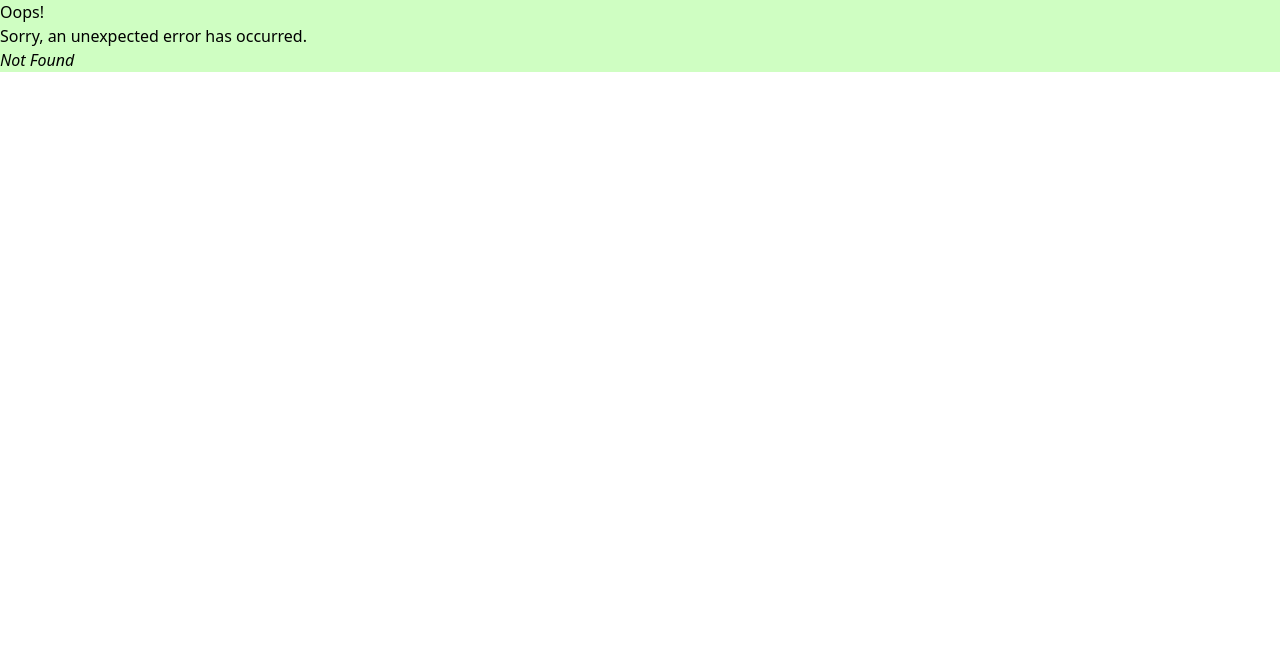
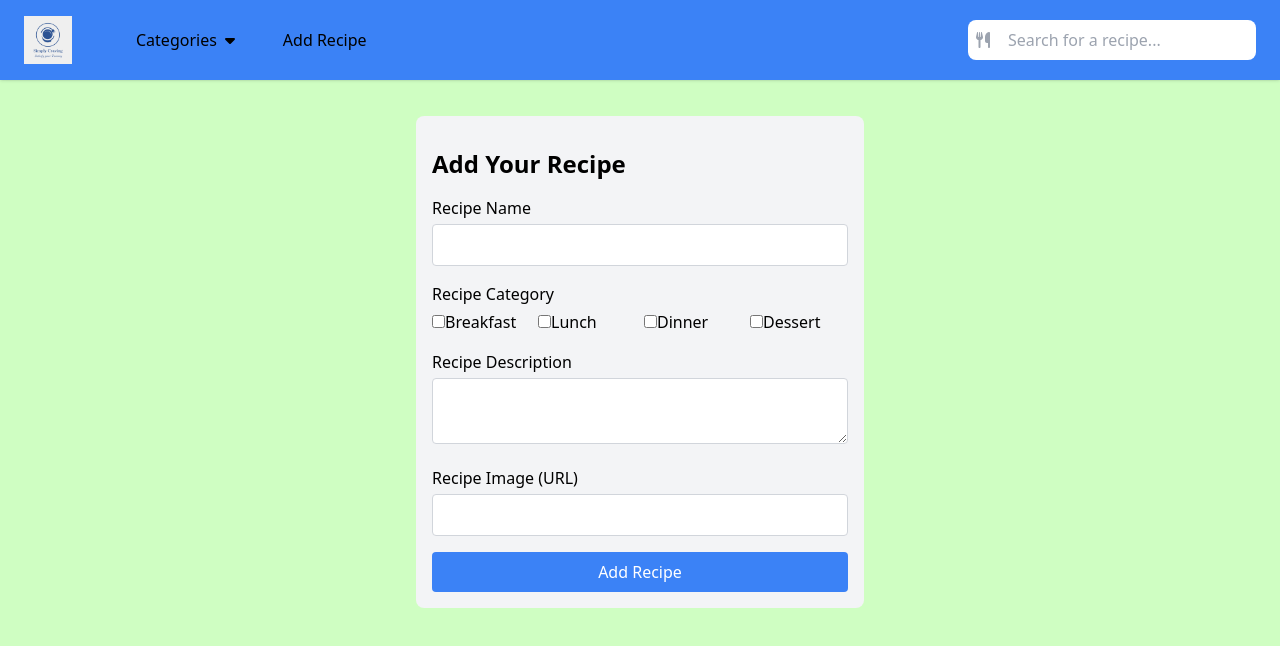
Before and after one commit to CodeWithFlexicon/Summer-2023-RecipeFinder, a React (Vite) app: page /add-recipe in a window 1280 px wide. Before the commit this address had no page. Shown: the top 646 px of the page. Built offline with nearby package versions, Linux system fonts and the light colour scheme.

Commit message:
Start refactor to routers, broken search function

```diff
--- a/db.json
+++ b/db.json
@@ -19,7 +19,7 @@
     {
       "id": 3,
       "title": "Avocado Toast with Egg",
-      "category": "Breakfast",
+      "category": ["Breakfast"],
       "price": "$10",
       "img": "https://www.skinnytaste.com/wp-content/uploads/2015/01/Avocado-Toast-with-Egg-8.jpg",
       "desc": "This healthy, avocado toast recipe is made on whole grain toast with mashed avocado, and your favorite egg. You can make this with a hard boiled egg, sunny side up, scrambled, or poached. If you’re like me, you make even want to add a few dashes of hot sauce! Adding egg to avocado toast is an easy way to add protein to breakfast toast. If you want a vegan option, you might also like this avocado toast with lemon and kale."
@@ -27,7 +27,7 @@
     {
       "id": 4,
       "title": "Avocado Lox Toast",
-      "category": "Lunch",
+      "category": ["Lunch"],
       "price": "$12",
       "img": "https://www.seriouseats.com/thmb/lVZskabVRdVqcJIUeD3OJlD-mI0=/750x0/filters:no_upscale():max_bytes(150000):strip_icc():format(webp)/__opt__aboutcom__coeus__resources__content_migration__serious_eats__seriouseats.com__recipes__images__2016__05__20160502-avocado-toast-vicky-wasik-salmon-8-a7a4152ebdf3456a9df61ee9dd1179d6.jpg",
       "desc": "This bagel-and-lox-inspired open-faced sandwich combines avocado and smoked salmon, cut through with tomatoes, capers, and thinly sliced rounds of red onion. Goat cheese takes the place of cream cheese for extra tang, while a squeeze of lemon juice and a little fresh black pepper bring everything into balance."
@@ -35,7 +35,7 @@
     {
       "id": 5,
       "title": "Creamy Zucchini Pasta",
-      "category": "Lunch",
+      "category": ["Lunch"],
       "price": "$8",
       "img": "https://www.simplyrecipes.com/thmb/eQL0hGoHyjkeIeOvfT7Am75JWm8=/750x0/filters:no_upscale():max_bytes(150000):strip_icc():format(webp)/Simply-Recipes-Creamy-One-Pot-Pasta-with-Zucchini-LEAD-7-871d64f3fd8a40189c29c7b8d1afdac4.jpg",
       "desc": "The beauty of this recipe is that it all goes down in one pot. After the zucchini is caramelized, you’ll cook the pasta with cream cheese in just enough water for the pasta to cook without being left with a pool of liquid. If all the moisture cooks off and the pasta is still undercooked, you can always add an extra splash of water. The cooked zucchini is then added back to the pot, along with some lemon juice and zest, and you’ve got yourself a hearty bowl of summertime pasta. "
@@ -51,7 +51,7 @@
     {
       "id": 7,
       "title": "Beef Stew",
-      "category": "Dinner",
+      "category": ["Dinner"],
       "price": "$22",
       "img": "https://static01.nyt.com/images/2022/01/02/dining/15COOKING-OLD-BEEF-STEW2/15COOKING-OLD-BEEF-STEW2-master768-v2.jpg?w=1280&q=75",
       "desc": "This classic stick-to-your-ribs stew is the ideal project for a chilly weekend. Beef, onion, carrots, potatoes and red wine come together in cozy harmony. If you are feeding a crowd, good news: It doubles (or triples) beautifully."
@@ -59,7 +59,7 @@
     {
       "id": 9,
       "title": "Dum Alloo",
-      "category": "Dinner",
+      "category": ["Dinner"],
       "price": "$15",
       "img": "https://i.ndtvimg.com/i/2015-06/indian-dinner_625x350_51434362664.jpg",
       "desc": "Your family will thank you for this fantastic bowl of dum aloo cooked Lakhnawi style. Take some potatoes, crumbled paneer, kasuri methi, butter, onions, and some ghee."
--- a/src/App.jsx
+++ b/src/App.jsx
@@ -2,20 +2,19 @@ import "./styles.css";
 import { useState, useEffect } from "react";
 import Recipes from "./Recipes.js";
 import logo from "./assets/logo2.jpg";
-import Header from "./routes/Header.jsx";
-import Body from "./routes/Body.jsx";
+import Header from "./components/Header.jsx";
+import Body from "./components/Body.jsx";
 import RandomRecipe from "./components/RandomRecipe";
 import RecipeModal from "./ui/RecipeModal";
 import AddRecipeForm from "./components/AddRecipeForm";
 import { Outlet, Link } from "react-router-dom";
 
 function App() {
-  const [selectedCategory, setSelectedCategory] = useState("");
   const [searchQuery, setSearchQuery] = useState("");
   const [isModalVisible, setIsModalVisible] = useState(false);
   const [recipes, setRecipes] = useState([]);
 
-  useEffect(() => {
+  /*   useEffect(() => {
     async function fetchRecipes() {
       const response = await fetch("http://localhost:3000/recipes");
       const recipes = await response.json();
@@ -23,7 +22,7 @@ function App() {
     }
 
     fetchRecipes();
-  }, []);
+  }, []); */
 
   const filteredRecipes = recipes.filter((recipe) => {
     const recipeCategories = recipe.category || [];
--- a/src/components/AddRecipeForm.jsx
+++ b/src/components/AddRecipeForm.jsx
@@ -1,123 +1,67 @@
 import { useState } from "react";
-import PropTypes from "prop-types";
+import { Form, redirect } from "react-router-dom";
 
-const AddRecipeForm = ({ onAddRecipe }) => {
-  AddRecipeForm.propTypes = {
-    onAddRecipe: PropTypes.func,
-    recipes: PropTypes.array,
-  };
-
-  const initialRecipeFormState = {
-    title: "",
-    category: [],
-    img: "",
-    desc: "",
-  };
-
-  const [recipeFormState, setRecipeFormState] = useState(
-    initialRecipeFormState
-  );
-  const [formErrors, setFormErrors] = useState({});
-
-  const handleInputChange = (e) => {
-    const { name, value } = e.target;
-    setRecipeFormState((prevFormState) => ({
-      ...prevFormState,
-      [name]: value,
-    }));
-  };
-
-  const handleCategoryChange = (e) => {
-    const { value, checked } = e.target;
-    setRecipeFormState((prevFormState) => {
-      let updatedCategories;
-      if (checked) {
-        updatedCategories = [...prevFormState.category, value];
-      } else {
-        updatedCategories = prevFormState.category.filter(
-          (category) => category !== value
-        );
-      }
-      return {
-        ...prevFormState,
-        category: updatedCategories,
-      };
-    });
-  };
-
-  const handleAddRecipeSubmit = async (e) => {
-    e.preventDefault();
-
-    const errors = validateForm();
-    if (Object.keys(errors).length === 0) {
-      setFormErrors({});
-
-      const newRecipe = {
-        title: recipeFormState.title,
-        category: recipeFormState.category,
-        img: recipeFormState.img,
-        desc: recipeFormState.desc,
-      };
-
+export async function action(recipeData) {
+  try {
     const response = await fetch("http://localhost:3000/recipes", {
       method: "POST",
       headers: {
         "Content-Type": "application/json",
       },
-        body: JSON.stringify(newRecipe),
+      body: JSON.stringify(recipeData),
     });
-      console.log("response: ", response);
+
+    if (!response.ok) {
+      throw new Error("Could not save recipe data.");
+    }
+
     const savedRecipe = await response.json();
-      console.log("Saved recipe: ", savedRecipe);
-      onAddRecipe(savedRecipe);
-      // Clear the form after submitting
-      setRecipeFormState(initialRecipeFormState);
+
+    console.log("Saved Recipe: ", savedRecipe);
+  } catch (err) {
+    console.error(err);
+  }
+}
+
+const AddRecipeForm = () => {
+  const [categories, setCategories] = useState([]);
+
+  const handleCategoryChange = (event) => {
+    const selectedCategory = event.target.value;
+    const isChecked = event.target.checked;
+
+    if (isChecked) {
+      setCategories((prevCategories) => [...prevCategories, selectedCategory]);
     } else {
-      setFormErrors(errors);
+      setCategories((prevCategories) =>
+        prevCategories.filter((category) => category !== selectedCategory)
+      );
     }
   };
 
-  const validateForm = () => {
-    const errors = {};
-    if (!recipeFormState.title) {
-      errors.title = "Please enter a recipe name.";
-    }
-    if (!recipeFormState.category.length) {
-      errors.category = "Please select at least one category.";
-    }
-    if (!recipeFormState.desc) {
-      errors.desc = "Please enter a recipe description.";
-    }
-    if (!recipeFormState.img) {
-      errors.img = "Please provide an image URL.";
-    } else if (!isValidImageUrl(recipeFormState.img)) {
-      errors.img = "Please provide a valid image URL.";
-    }
-    return errors;
+  const handleFormSubmit = async (event) => {
+    event.preventDefault();
+
+    // Create recipe object with form data including selected categories
+    const recipeData = {
+      title: event.target.elements.title.value,
+      category: categories,
+      desc: event.target.elements.desc.value,
+      img: event.target.elements.img.value,
     };
 
-  const isValidImageUrl = (url) => {
-    // Regular expression for URL validation
-    const urlRegex = /^(ftp|http|https):\/\/[^ "]+$/;
-    return urlRegex.test(url);
+    // Call the action function to save recipe data and perform necessary actions
+    await action(recipeData);
+
+    // Redirect to the recipes page
+    return redirect("/recipes");
   };
 
-  const categoryOptions = [
-    "Breakfast",
-    "Lunch",
-    "Dinner",
-    "Snack",
-    "Dessert",
-    "Summer",
-    "Winter",
-    "Autumn",
-    "Spring",
-  ];
-
   return (
-    <form
-      onSubmit={handleAddRecipeSubmit}
+    <Form
+      method="post"
       className="w-full max-w-md mx-auto p-4 bg-gray-100 rounded-lg"
+      onSubmit={handleFormSubmit}
     >
       <h1 className="text-2xl my-4 font-semibold">Add Your Recipe</h1>
       <div className="mb-4">
@@ -125,74 +69,72 @@ const AddRecipeForm = ({ onAddRecipe }) => {
           Recipe Name
         </label>
         <input
-          onChange={handleInputChange}
           type="text"
           name="title"
           id="recipe-name"
-          value={recipeFormState.title}
-          className={`w-full px-3 py-2 border ${
-            formErrors.title ? "border-red-500" : "border-gray-300"
-          } rounded`}
+          className="w-full px-3 py-2 border border-gray-300 rounded"
         />
-        {formErrors.title && (
-          <p className="text-red-500 text-sm">{formErrors.title}</p>
-        )}
       </div>
       <div className="mb-4">
         <label className="block mb-1">Recipe Category</label>
         <div className="grid grid-cols-2 md:grid-cols-4 gap-2">
-          {categoryOptions.map((category) => (
-            <div key={category} className="flex items-center">
+          <label>
             <input
               type="checkbox"
-                id={`category-${category}`}
               name="category"
-                value={category}
-                checked={recipeFormState.category.includes(category)}
+              value="Breakfast"
               onChange={handleCategoryChange}
-                className="mr-2"
             />
-              <label htmlFor={`category-${category}`}>{category}</label>
+            Breakfast
+          </label>
+          <label>
+            <input
+              type="checkbox"
+              name="category"
+              value="Lunch"
+              onChange={handleCategoryChange}
+            />
+            Lunch
+          </label>
+          <label>
+            <input
+              type="checkbox"
+              name="category"
+              value="Dinner"
+              onChange={handleCategoryChange}
+            />
+            Dinner
+          </label>
+          <label>
+            <input
+              type="checkbox"
+              name="category"
+              value="Dessert"
+              onChange={handleCategoryChange}
+            />
+            Dessert
+          </label>
         </div>
-          ))}
-        </div>
-        {formErrors.category && (
-          <p className="text-red-500 text-sm">{formErrors.category}</p>
-        )}
       </div>
       <div className="mb-4">
         <label className="block mb-1">Recipe Description</label>
         <textarea
-          onChange={handleInputChange}
           type="text"
           name="desc"
           id="recipe-desc"
-          className={`w-full px-3 py-2 border ${
-            formErrors.desc ? "border-red-500" : "border-gray-300"
-          } rounded`}
-          value={recipeFormState.desc}
+          className="w-full px-3 py-2 border border-gray-300 rounded"
         />
-        {formErrors.desc && (
-          <p className="text-red-500 text-sm">{formErrors.desc}</p>
-        )}
       </div>
       <div className="mb-4">
         <label htmlFor="recipe-img" className="block mb-1">
           Recipe Image (URL)
         </label>
         <input
-          onChange={handleInputChange}
           type="url"
           name="img"
           id="recipe-img"
-          value={recipeFormState.img}
-          className={`w-full px-3 py-2 border ${
-            formErrors.img ? "border-red-500" : "border-gray-300"
-          } rounded`}
+          className="w-full px-3 py-2 border border-gray-300 rounded"
         />
-        {formErrors.img && (
-          <p className="text-red-500 text-sm">{formErrors.img}</p>
-        )}
       </div>
       <button
         type="submit"
@@ -200,7 +142,7 @@ const AddRecipeForm = ({ onAddRecipe }) => {
       >
         Add Recipe
       </button>
-    </form>
+    </Form>
   );
 };
 
--- a/src/routes/Body.jsx
+++ b/src/components/Body.jsx
@@ -1,5 +1,5 @@
 import PropTypes from "prop-types";
-import RecipeCard from "../components/RecipeCard";
+import RecipeCard from "./RecipeCard";
 
 const Body = ({ recipes }) => {
   Body.propTypes = {
--- a/src/routes/Header.jsx
+++ b/src/components/Header.jsx
@@ -1,6 +1,6 @@
-import Logo from "../components/Logo";
-import Navbar from "../components/Navbar";
-import SearchBar from "../components/SearchBar";
+import Logo from "./Logo";
+import Navbar from "./Navbar";
+import SearchBar from "./SearchBar";
 import PropTypes from "prop-types";
 import { Link } from "react-router-dom";
 
--- a/src/components/Navbar.jsx
+++ b/src/components/Navbar.jsx
@@ -2,16 +2,17 @@ import { FontAwesomeIcon } from "@fortawesome/react-fontawesome";
 import { faCaretDown } from "@fortawesome/free-solid-svg-icons";
 import { useState } from "react";
 import PropTypes from "prop-types";
+import { Link } from "react-router-dom";
 import "../styles.css";
 
-const Navbar = ({ selectedCategory, onCategorySelect, showModal }) => {
+const Navbar = ({ selectedCategory }) => {
   Navbar.propTypes = {
     selectedCategory: PropTypes.string,
     onCategorySelect: PropTypes.func,
-    showModal: PropTypes.func,
   };
 
   const [isDropdownOpen, setIsDropdownOpen] = useState(false);
+  /*   const [showAddRecipeForm, setShowAddRecipeForm] = useState(false); // Track whether to show the AddRecipeForm */
 
   const options = [
     { value: "", label: "All Categories" },
@@ -22,11 +23,6 @@ const Navbar = ({ selectedCategory, onCategorySelect, showModal }) => {
     { value: "Dessert", label: "Dessert" },
   ];
 
-  const handleCategorySelect = (category) => {
-    setIsDropdownOpen(false);
-    onCategorySelect(category);
-  };
-
   const handleMouseEnter = () => {
     setIsDropdownOpen(true);
   };
@@ -35,7 +31,16 @@ const Navbar = ({ selectedCategory, onCategorySelect, showModal }) => {
     setIsDropdownOpen(false);
   };
 
+  /*   const handleAddRecipeClick = () => {
+    setShowAddRecipeForm(true);
+  };
+
+  const handleCloseForm = () => {
+    setShowAddRecipeForm(false);
+  }; */
+
   return (
+    <>
       <div className="navbar flex items-center">
         <div
           className={`dropdown ${isDropdownOpen ? "open" : ""}`}
@@ -55,19 +60,19 @@ const Navbar = ({ selectedCategory, onCategorySelect, showModal }) => {
                     className={`category-item ${
                       selectedCategory === option.value ? "active" : ""
                     }`}
-                  onClick={() => handleCategorySelect(option.value)}
                   >
-                  {option.label}
+                    <Link to={`/recipes/${option.value}`}>{option.label}</Link>
                   </li>
                 ))}
               </ul>
             </div>
           )}
         </div>
-      <button className="add-recipe mx-10 text-md" onClick={() => showModal()}>
+        <Link to="/add-recipe" className="add-recipe mx-10 text-md">
           Add Recipe
-      </button>
+        </Link>
       </div>
+    </>
   );
 };
 
--- /dev/null
+++ b/src/components/RecipeList.jsx
@@ -0,0 +1,45 @@
+import { useLoaderData, useParams } from "react-router-dom";
+import RecipeCard from "./RecipeCard";
+
+export const loader = async ({ params }) => {
+  const url = "http://localhost:3000/recipes";
+  const response = await fetch(url);
+  const recipes = await response.json();
+  return { data: recipes };
+};
+
+const RecipeList = () => {
+  const { data: recipes } = useLoaderData();
+  const { category } = useParams();
+
+  // Filter recipes based on the selected category and search query
+  const filteredRecipes = recipes.filter((recipe) => {
+    if (category && category.toLowerCase() !== "all categories") {
+      return recipe.category.some(
+        (recipeCategory) =>
+          recipeCategory.toLowerCase() === category.toLowerCase()
+      );
+    }
+    return true;
+  });
+
+  // Render recipe cards
+  const recipeCards = filteredRecipes.map((recipe, index) => (
+    <div key={index} className="flex items-stretch">
+      <div className="recipe-card-container flex-grow">
+        <RecipeCard item={recipe} />
+      </div>
+    </div>
+  ));
+
+  return (
+    <div>
+      <div className="recipes-title text-4xl font-bold text-center mb-4">
+        {category} Recipes
+      </div>
+      <div className="recipe-grid grid grid-cols-4 gap-4">{recipeCards}</div>
+    </div>
+  );
+};
+
+export default RecipeList;
--- a/src/main.jsx
+++ b/src/main.jsx
@@ -1,21 +1,43 @@
 import React from "react";
 import ReactDOM from "react-dom/client";
-import App from "./App.jsx";
+import Root from "./routes/Root";
 import "./styles.css";
 import { createBrowserRouter, RouterProvider } from "react-router-dom";
 import ErrorPage from "./error-page.jsx";
+import RecipeList, {
+  loader as recipeLoader,
+} from "./components/RecipeList.jsx";
+import AddRecipeForm, {
+  action as recipeFormAction,
+} from "./components/AddRecipeForm";
 
 const router = createBrowserRouter([
   {
-    path: "/",
-    element: <App />,
+    path: "",
+    element: <Root />,
     errorElement: <ErrorPage />,
-    /*     children: [
+    children: [
       {
-        path: "/recipes",
-        element: <Recipe />,
+        path: "",
+        element: <RecipeList />,
+        loader: recipeLoader,
       },
-    ], */
+      {
+        path: "/recipes/",
+        element: <RecipeList />,
+        loader: recipeLoader,
+      },
+      {
+        path: "/recipes/:category",
+        element: <RecipeList />,
+        loader: recipeLoader,
+      },
+      {
+        path: "/add-recipe",
+        element: <AddRecipeForm />,
+        action: recipeFormAction,
+      },
+    ],
   },
 ]);
 
--- /dev/null
+++ b/src/routes/Root.jsx
@@ -0,0 +1,28 @@
+import { Link, Outlet } from "react-router-dom";
+import Navbar from "../components/Navbar";
+import SearchBar from "../components/SearchBar";
+import logo from "../assets/logo2.jpg";
+
+const Root = () => {
+  return (
+    <div className="root-container">
+      <header className="fixed top-0 left-0 w-full bg-blue-500 shadow z-10">
+        <div className="container mx-auto flex items-center justify-between py-4 px-6">
+          <div className="flex items-center space-x-4">
+            <Link to="/">
+              <img src={logo} alt="Logo" className="w-12 h-12 mr-2" />
+            </Link>
+            <Navbar />
+          </div>
+
+          <SearchBar />
+        </div>
+      </header>
+      <div className="content-container">
+        <Outlet />
+      </div>
+    </div>
+  );
+};
+
+export default Root;
--- a/src/styles.css
+++ b/src/styles.css
@@ -125,3 +125,21 @@ body {
   word-break: break-word;
   white-space: pre-line;
 }
+
+.root-container {
+  display: flex;
+  flex-direction: column;
+  min-height: 100vh;
+}
+
+.content-container {
+  flex: 1;
+  margin-top: 100px; /* Adjust this value to match your header height */
+  padding: 16px;
+}
+
+.recipe-grid {
+  display: grid;
+  grid-template-columns: repeat(6, 1fr);
+  grid-gap: 25px;
+}
```
Lines whose indentation alone changed are shown as unchanged.
